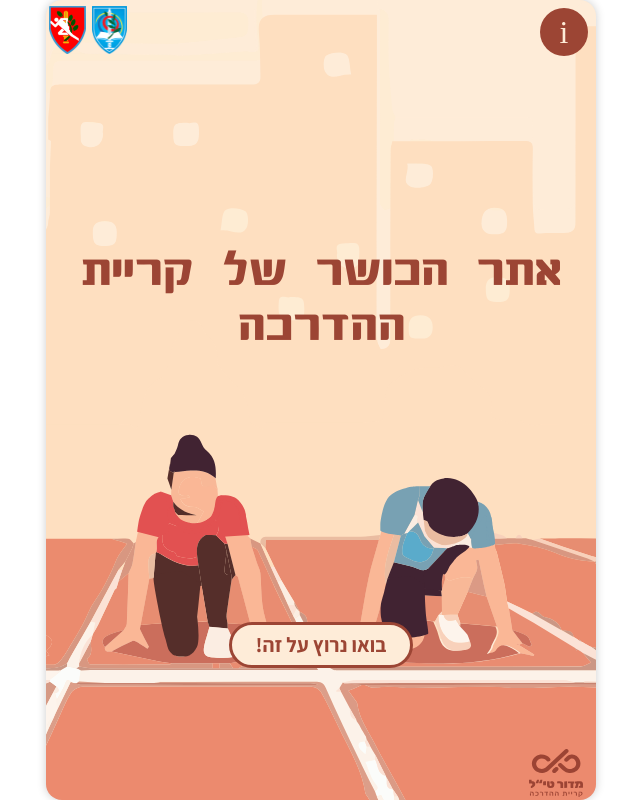
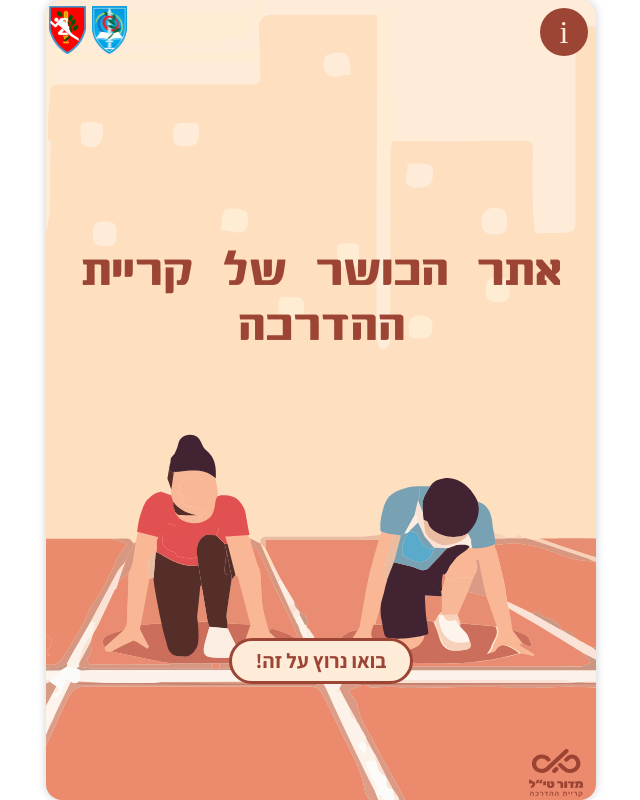
Before and after one commit to madortill/sport-website, a React (Vite) app: page /#/ in a window 1280 px wide. Shown: the whole page, without its empty margins (319-959 px from the left). Built offline with nearby package versions, Linux system fonts and the light colour scheme.

Commit message:
start btn responsive

```diff
--- a/src/style/Home.css
+++ b/src/style/Home.css
@@ -69,9 +69,7 @@
     border-radius: 50px;
     font-size: 1.3rem;
     padding: 0.4rem 1.5rem;
-    margin-top: 20rem;
-    /* position: relative;
-    top: 72%; */
+    margin-top: 21rem;
     cursor: pointer;
     z-index: 4;
 }
@@ -90,18 +88,18 @@
 
 @media (max-height: 800px) {
     .start-btn {
-        margin-top: 17rem;
+        margin-top: 18rem;
     }
 }
 @media (max-height: 750px) {
     .start-btn {
-        margin-top: 15rem;
+        margin-top: 16rem;
     }
 }
 
 @media (max-height: 670px) {
     .start-btn {
-        margin-top: 14rem;
+        margin-top: 16rem;
     }
     .title-home {
         margin-top: 12rem;
```
